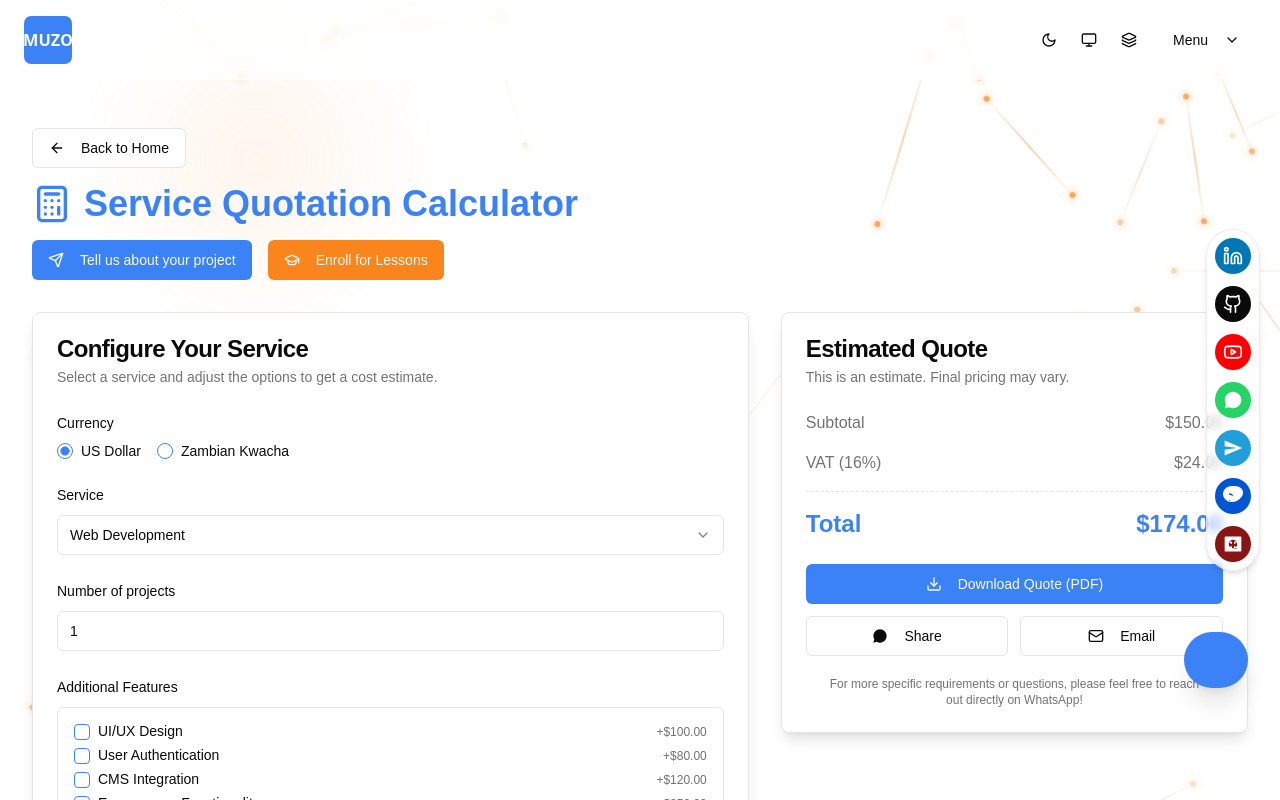
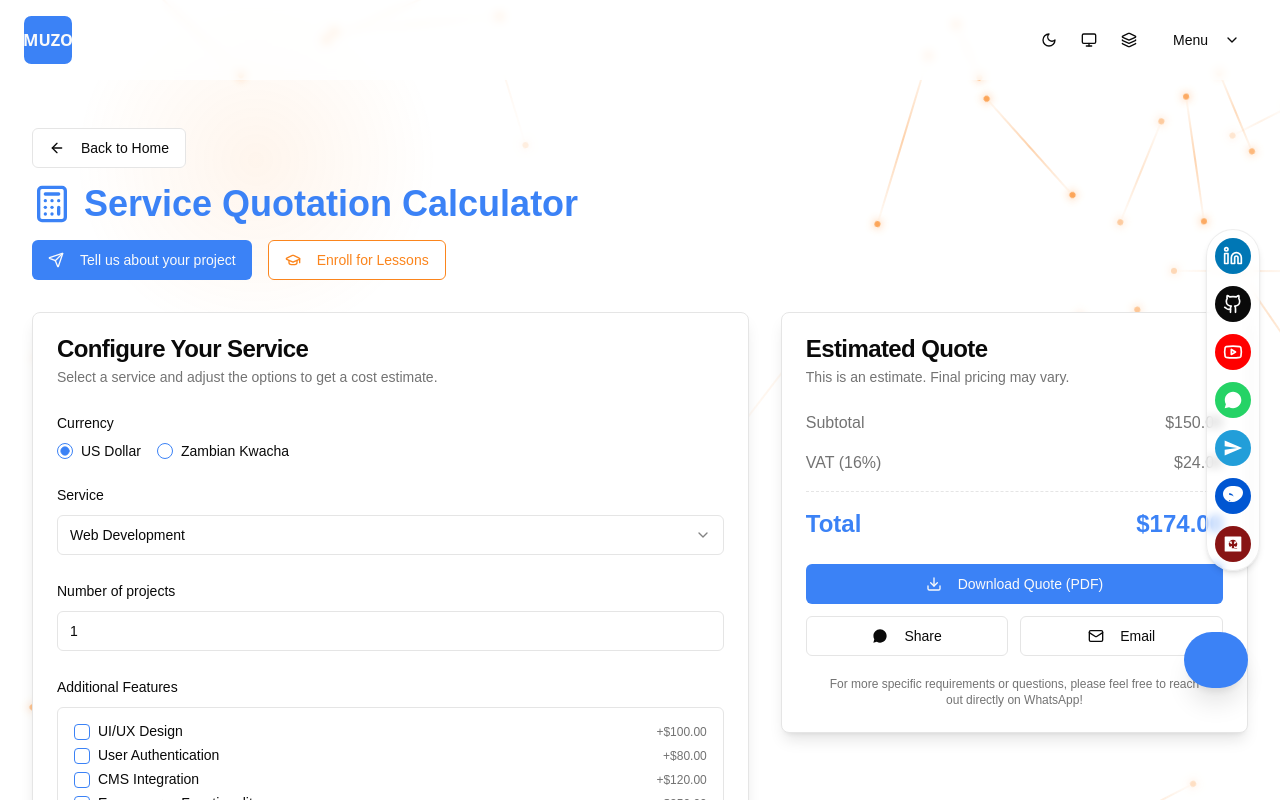
Before and after one commit to MS0C54073/muzoprof, a Next.js app: page /it-service-calculator in a window 1280 px wide. Shown: the top 800 px of the page. Built offline with nearby package versions, Linux system fonts and the light colour scheme; what @genkit-ai/googleai, genkit would draw is missing.

Commit message:
when I hover it, it should turn that color gold and the text should be i

```diff
--- a/src/app/it-service-calculator/page.tsx
+++ b/src/app/it-service-calculator/page.tsx
@@ -415,13 +415,13 @@ export default function ItServiceCalculatorPage() {
           </h1>
         </div>
          <div className="mt-4 flex gap-4">
-          <Button asChild>
+          <Button asChild className="hover:bg-primary/90 hover:text-black">
             <a href="https://forms.gle/CteNoni4yi8XCFEx8" target="_blank" rel="noopener noreferrer">
               <Send className="mr-2 h-4 w-4" />
               <TranslatedText text="Tell us about your project" />
             </a>
           </Button>
-          <Button asChild style={{ backgroundColor: 'hsl(var(--accent))', color: 'hsl(var(--accent-foreground))' }}>
+          <Button asChild variant="outline" className="border-accent text-accent hover:bg-accent hover:text-black">
             <a href="https://forms.gle/btbiX7F7n4JndgGy7" target="_blank" rel="noopener noreferrer">
               <GraduationCap className="mr-2 h-4 w-4" />
               <TranslatedText text="Enroll for Lessons" />
```
